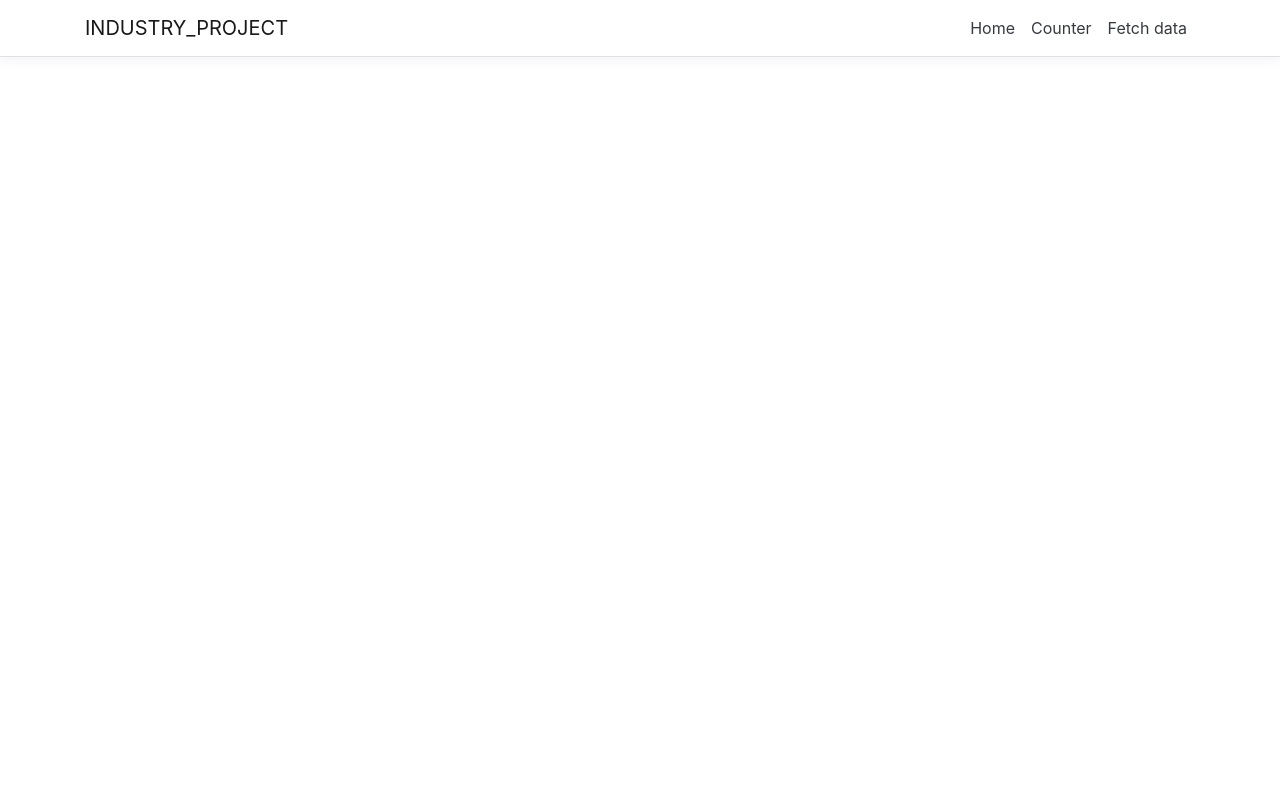
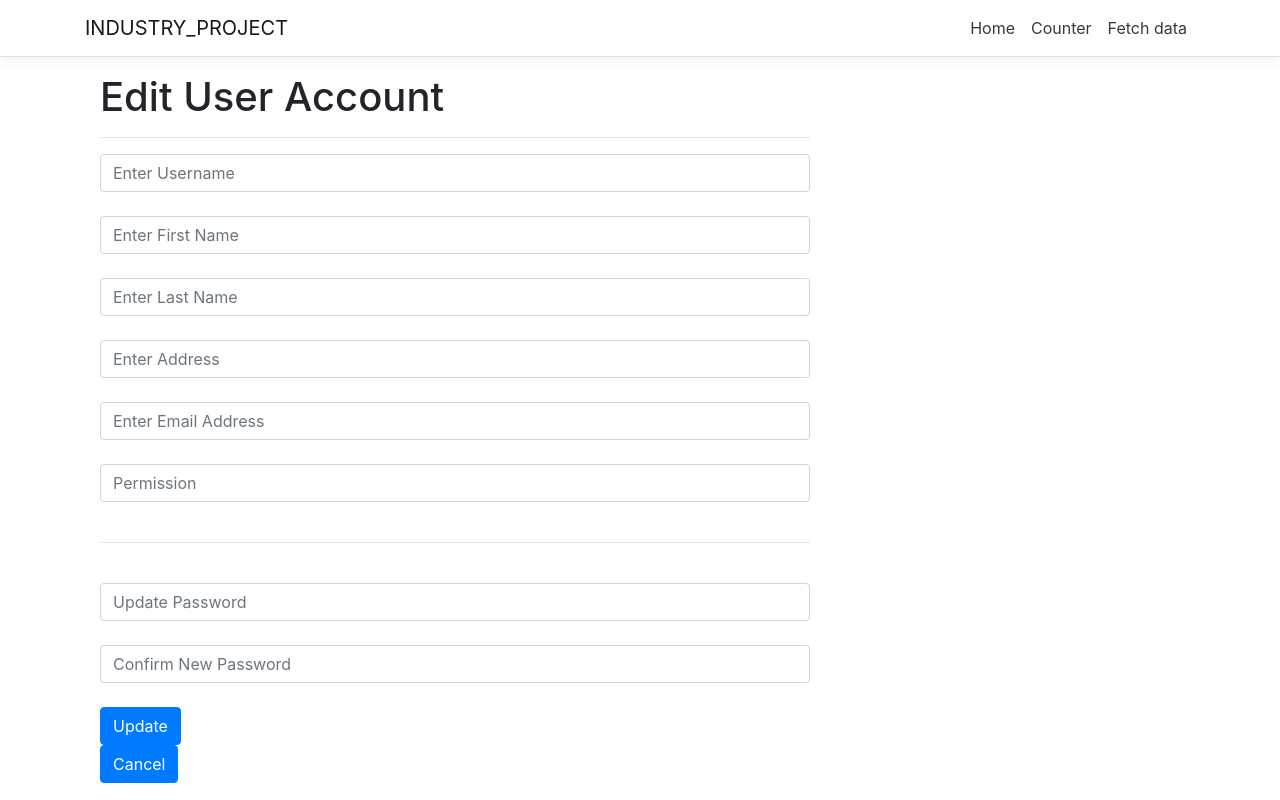
Before and after one commit to VincentNing66/INDUSTRY-PROJECT, a React (Create React App) app in the folder ClientApp/: page /EditUserAccountForm in a window 1280 px wide. Built offline with nearby package versions, Linux system fonts and the light colour scheme.

Commit message:
Added basic layout requirements. Still need further css & backend

```diff
--- a/ClientApp/src/App.js
+++ b/ClientApp/src/App.js
@@ -4,6 +4,7 @@ import { Layout } from './components/Layout';
 import { Home } from './components/Home';
 import { FetchData } from './components/FetchData';
 import { Counter } from './components/Counter';
+import { EditUserAccountForm } from './components/EditUserAccountForm';
 
 export default class App extends Component {
   static displayName = App.name;
@@ -14,6 +15,7 @@ export default class App extends Component {
         <Route exact path='/' component={Home} />
         <Route path='/counter' component={Counter} />
         <Route path='/fetch-data' component={FetchData} />
+        <Route path='/EditUserAccountForm' component={EditUserAccountForm} />
       </Layout>
     );
   }
--- /dev/null
+++ b/ClientApp/src/components/EditUserAccountForm.js
@@ -0,0 +1,39 @@
+import React, { Component } from 'react';
+import './css/style.css';
+
+export class EditUserAccountForm extends Component {
+    static displayName = EditUserAccountForm.name;
+
+  render () {
+    return (
+        <div className="col-lg-8">
+            <h1>Edit User Account</h1>
+            <hr></hr>
+            <form action="action_page.php" method="post">
+                <input className="form-control" type="text" placeholder="Enter Username" name="username" id="username" required ></input>
+                <br></br>
+                <input className="form-control" type="text" placeholder="Enter First Name" name="firstname" id="firstname" required ></input>
+                <br></br>
+                <input className="form-control" type="text" placeholder="Enter Last Name" name="lastname" id="lastname" required ></input>
+                <br></br>
+                <input className="form-control" type="text" placeholder="Enter Address" name="address" id="address" required ></input>
+                <br></br>
+                <input className="form-control" type="text" placeholder="Enter Email Address" name="emailAddress" id="emailAddress" required ></input>
+                <br></br>
+                <input className="form-control" type="text" placeholder="Permission" name="permission" id="permission" required ></input>
+                <br></br>
+                <hr></hr>
+                <br></br>
+                <input className="form-control" type="password" placeholder="Update Password" name="permission" id="updatePassword" required ></input>
+                <br></br>
+                <input className="form-control" type="password" placeholder="Confirm New Password" name="confirmPassword" id="confirmPassword" required ></input>
+                <br></br>
+                <button type="button" name="save" id="save" className="btn btn-primary">Update</button>
+                <br></br>
+                <button type="button" name="cancel" id="cancel" className="btn btn-primary">Cancel</button>
+                <br></br>
+            </form>
+      </div>
+    );
+  }
+}
--- /dev/null
+++ b/ClientApp/src/components/css/style.css
@@ -0,0 +1,3 @@
+.btn btn-primary {
+    width: 100%;
+}
```
